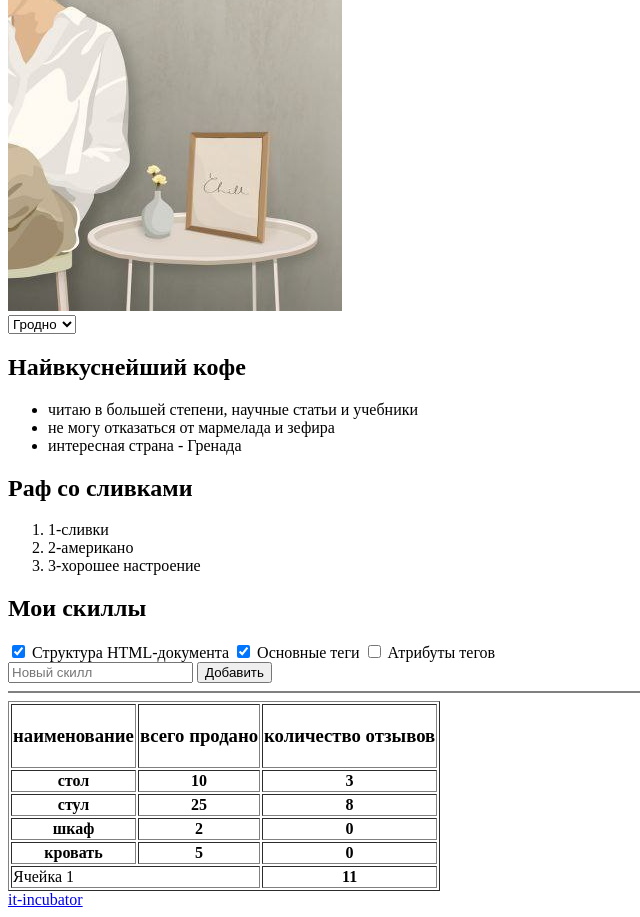
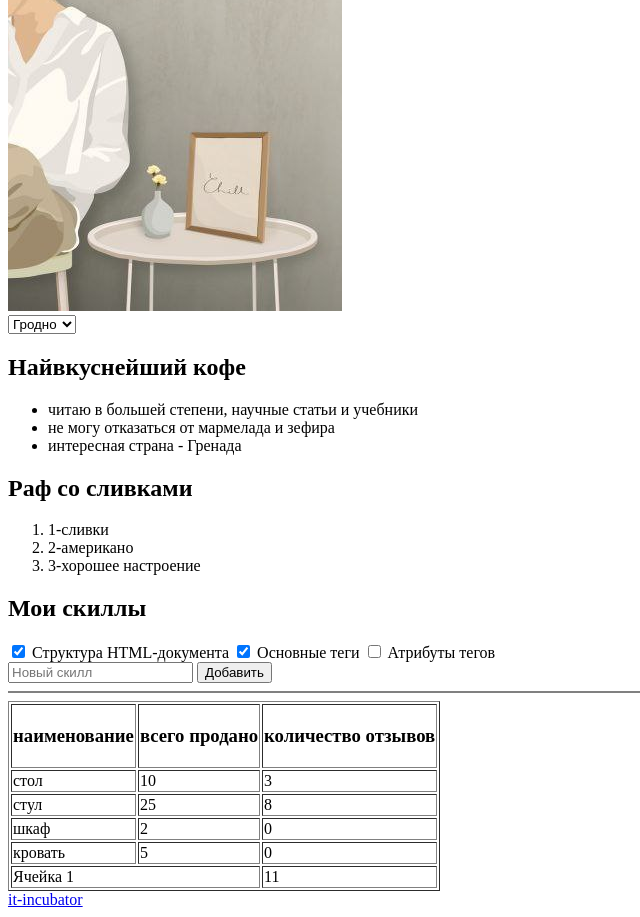
Before and after one commit to Vika-vita/1-hw-with-auto-test-html-css-main, a plain HTML site: page index.html in a window 1280 px wide. Shown: the part 316-1233 px from the top of the page, without its empty margins (0-640 px from the left). Drawn offline with Linux system fonts and the light colour scheme.

Commit message:
table is corrected

```diff
--- a/index.html
+++ b/index.html
@@ -4,6 +4,7 @@
     <meta charset="UTF-8">
     <meta name="viewport" content="width=device-width, initial-scale=1.0">
     <title>It-incubator precourse</title>
+    <link rel="stylesheet" href="./style.css">
 </head>
 <body>
 <!-- ЗАДАНИЕ -->
@@ -85,29 +86,29 @@
             <th><h3>количество отзывов</h3></th>
         </tr>
         <tr>
-            <th>стол</th>
-            <th>10</th>
-            <th>3</th>
+            <td>стол</td>
+            <td>10</td>
+            <td>3</td>
         </tr>
         <tr>
-            <th>стул</th>
-            <th>25</th>
-            <th>8</th>
+            <td>стул</td>
+            <td>25</td>
+            <td>8</td>
         </tr>
         <tr>
-            <th>шкаф</th>
-            <th>2</th>
-            <th>0</th>
+            <td>шкаф</td>
+            <td>2</td>
+            <td>0</td>
         </tr>
         <tr>
-            <th>кровать</th>
-            <th>5</th>
-            <th>0</th>
+            <td>кровать</td>
+            <td>5</td>
+            <td>0</td>
         </tr>
         <tfoot>
         <tr>
             <td colspan="2">Ячейка 1</td>
-            <th>11</th>
+            <td>11</td>
             </tr>
         </tfoot>
         </tbody>
```
Also changed, not shown: style.css (added).
